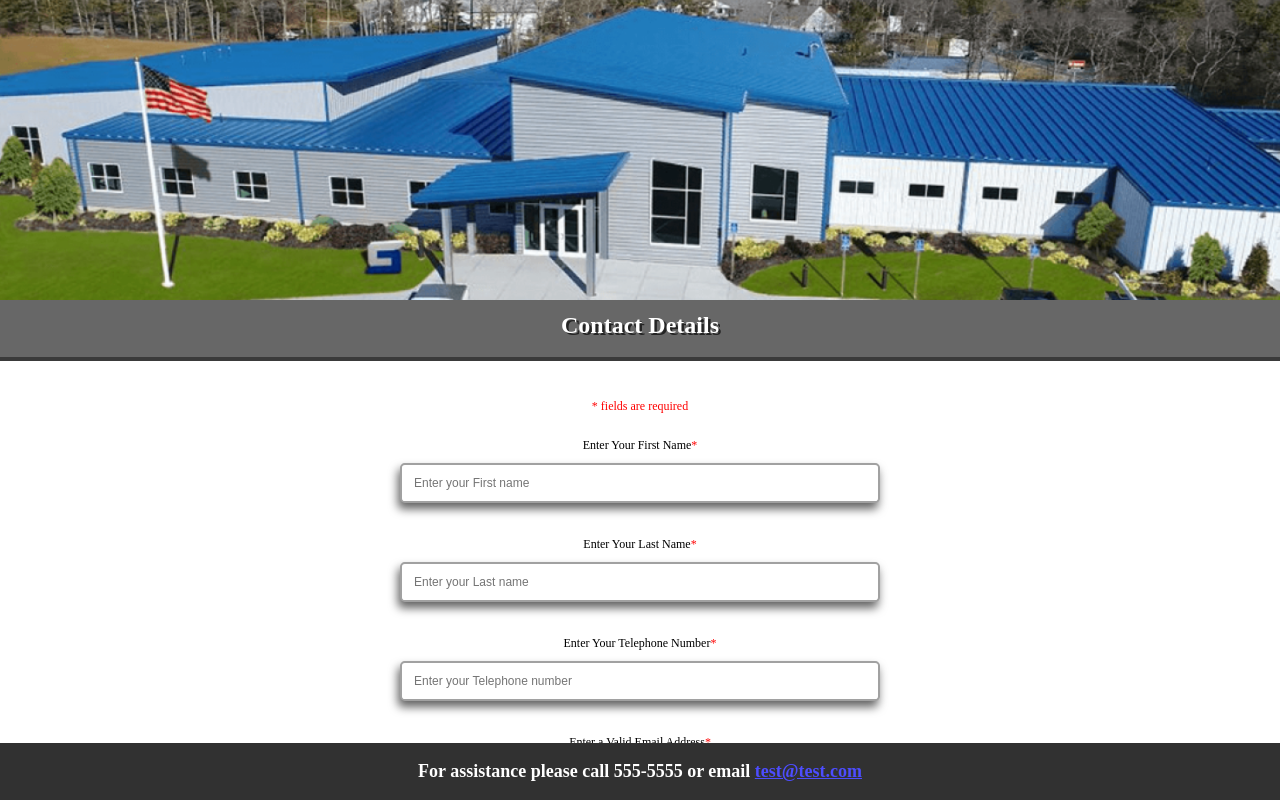
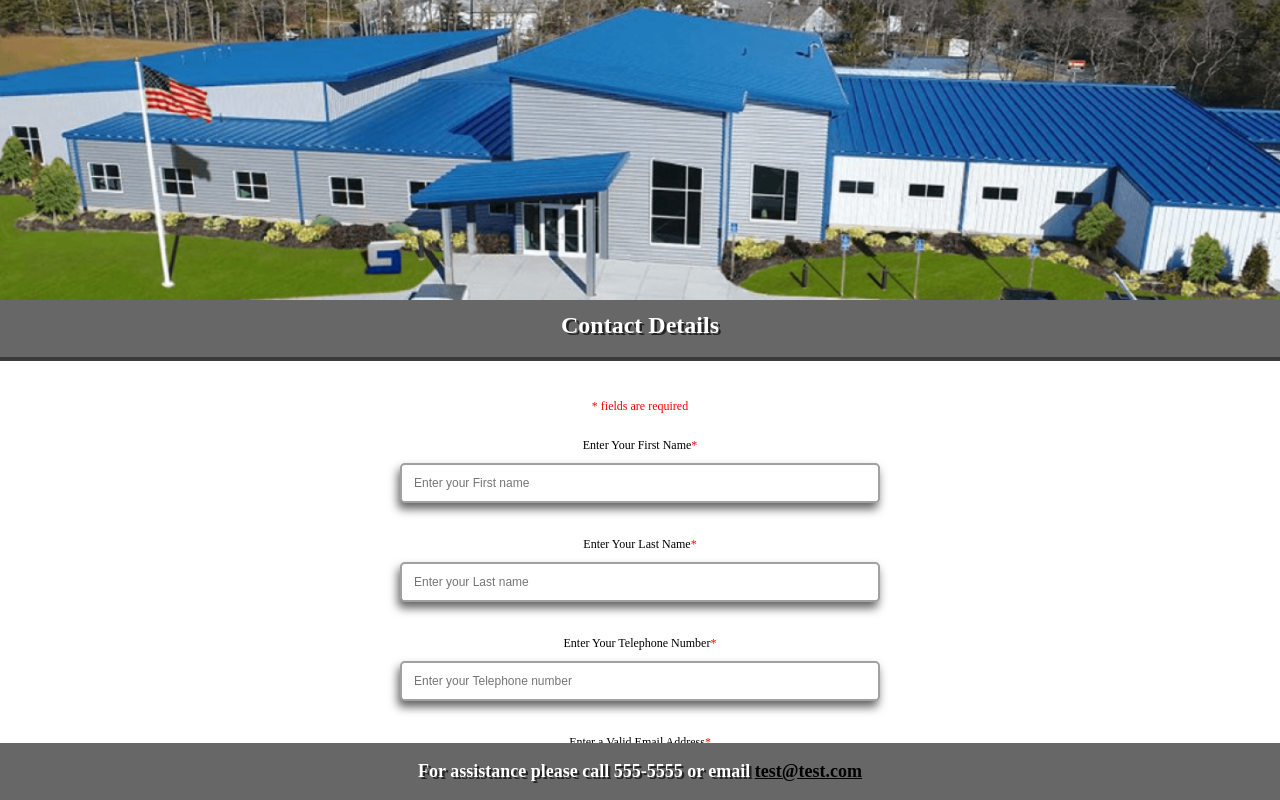
Before and after one commit to Ultra-Zactimus/CDS-Coding-Challenge, a Next.js app: page / in a window 1280 px wide. Shown: the top 800 px of the page. Built offline with nearby package versions, Linux system fonts and the light colour scheme.

Commit message:
add change to some styles for better user accessibility

```diff
--- a/src/sass/layout/_footer.scss
+++ b/src/sass/layout/_footer.scss
@@ -1,6 +1,7 @@
 .footer {
-  background-color: #313131;
+  background-color: #676767;
   color: #ffff;
+  text-shadow: 2.4px 2.4px #242424;
   padding: 1.5rem;
   font-size: 18px;
   font-weight: bold;
@@ -9,6 +10,7 @@
   width: 100%;
 
   &__link {
-    color: #4d4dff;
+    color: #000000;
+    text-shadow: none;
   }
 }
```
